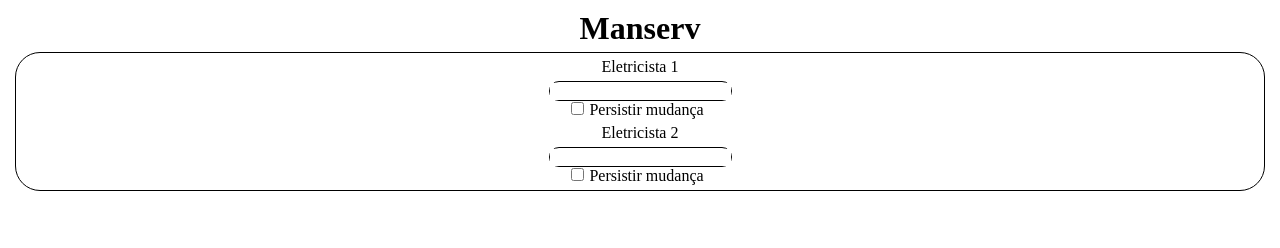
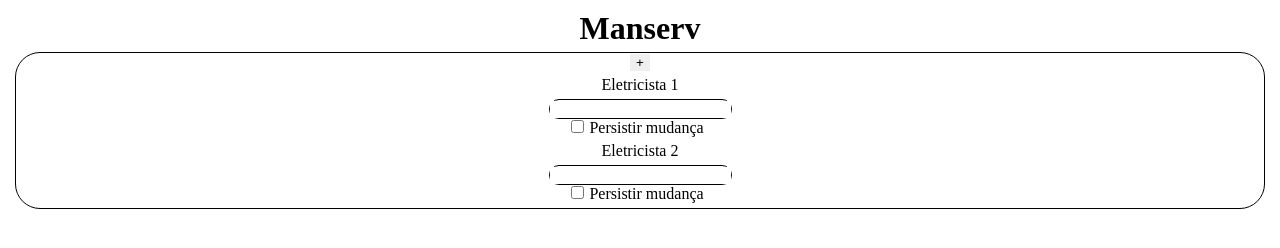
Before and after one commit to decimo3/ruan.manserv.utlight, a website: page website/create.html in a window 1280 px wide. Drawn offline with Linux system fonts and the light colour scheme.

Commit message:
Removed comment & plus button create new component

```diff
--- a/website/create.html
+++ b/website/create.html
@@ -13,12 +13,7 @@
 <body>
   <header id="header"></header>
   <form action="#" method="post" id="create">
-    <!-- <div><label for="eletricista">Eletricista 1</label></div>
-    <div>
-      <input list="eletricista">
-      <datalist id="eletricista">
-      </datalist>
-    </div> -->
+    <input type="button" value="+" class="plus" onclick="clickCriarComponente()">
   </form>
   <script src="./create.js"></script>
   <script src="./index.js"></script>
```
